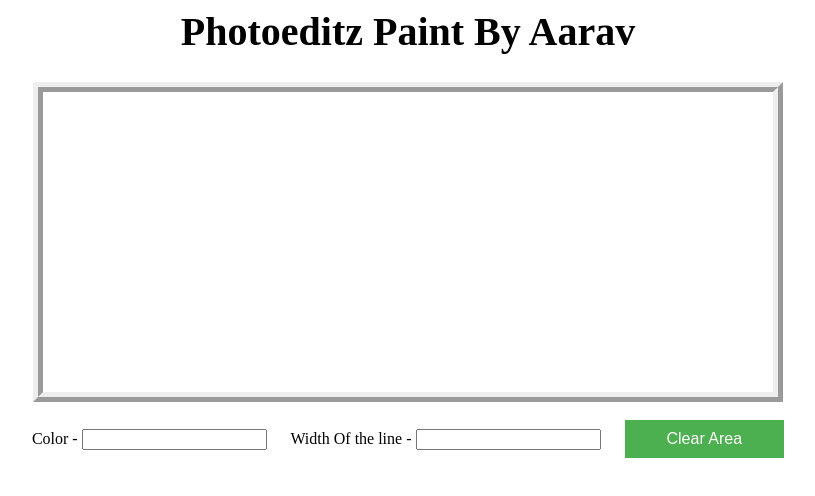
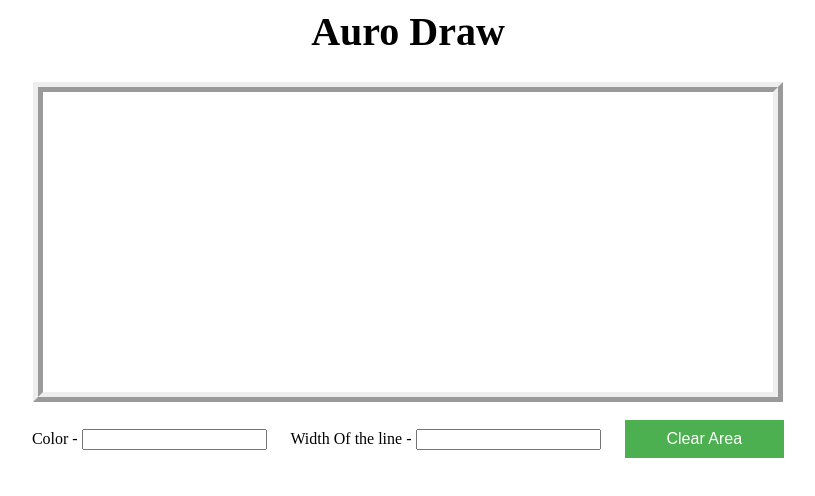
Before and after one commit to photoeditz/touchwhiteboard.com, a plain HTML site: page index.html in a window 1280 px wide. Shown: the whole page, without its empty margins (232-1047 px from the left). Drawn offline with Linux system fonts and the light colour scheme.

Commit message:
Update index.html

```diff
--- a/index.html
+++ b/index.html
@@ -12,7 +12,7 @@ PhotoEditz Paint
 <body class="body_backgorund">
 
 <div align="center">
-<h1>Photoeditz Paint By Aarav</h1>
+<h1>Auro Draw</h1>
 
     <canvas id="myCanvas" width="800" height="600"></canvas>
         <br><br>
```
